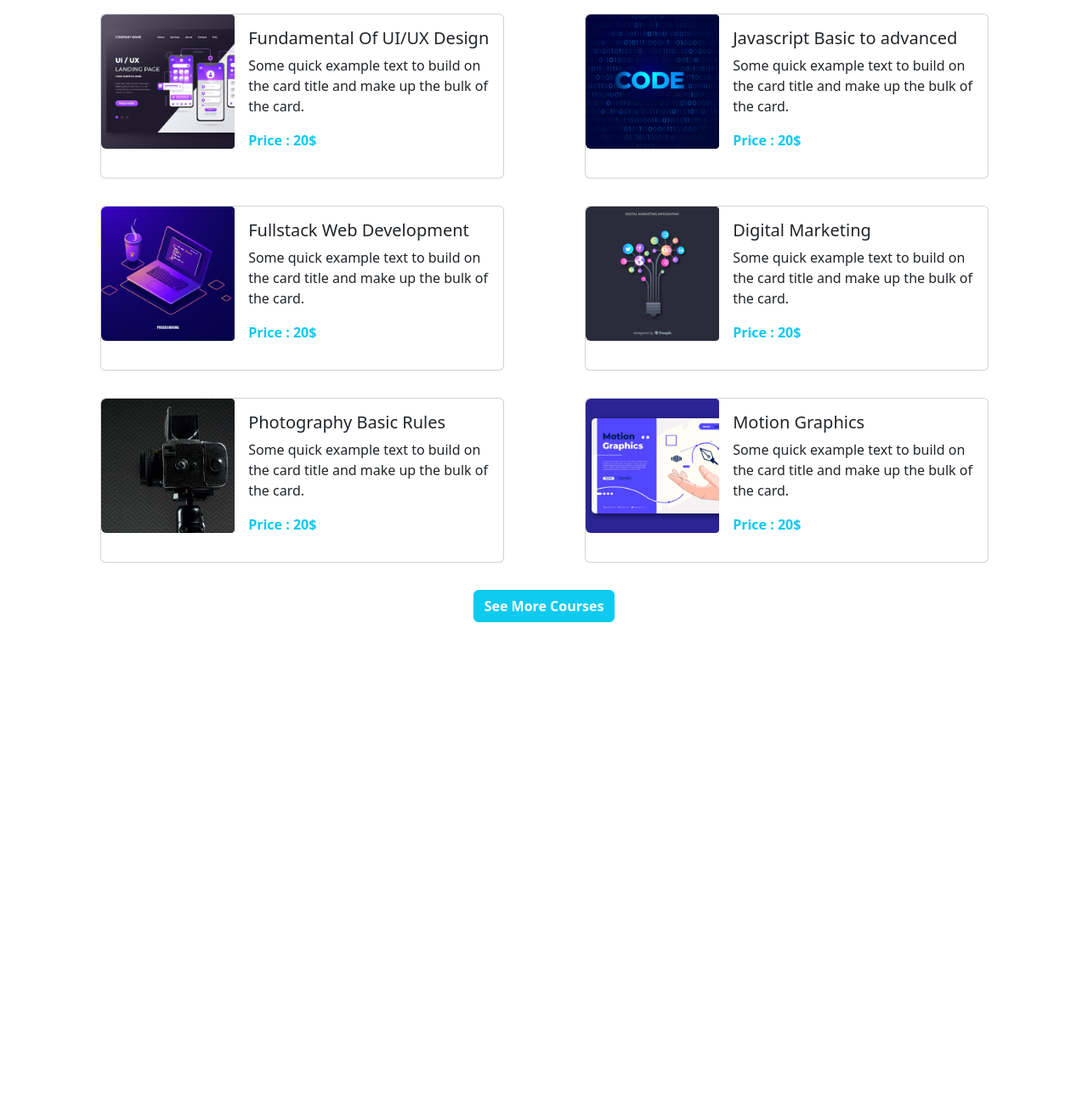
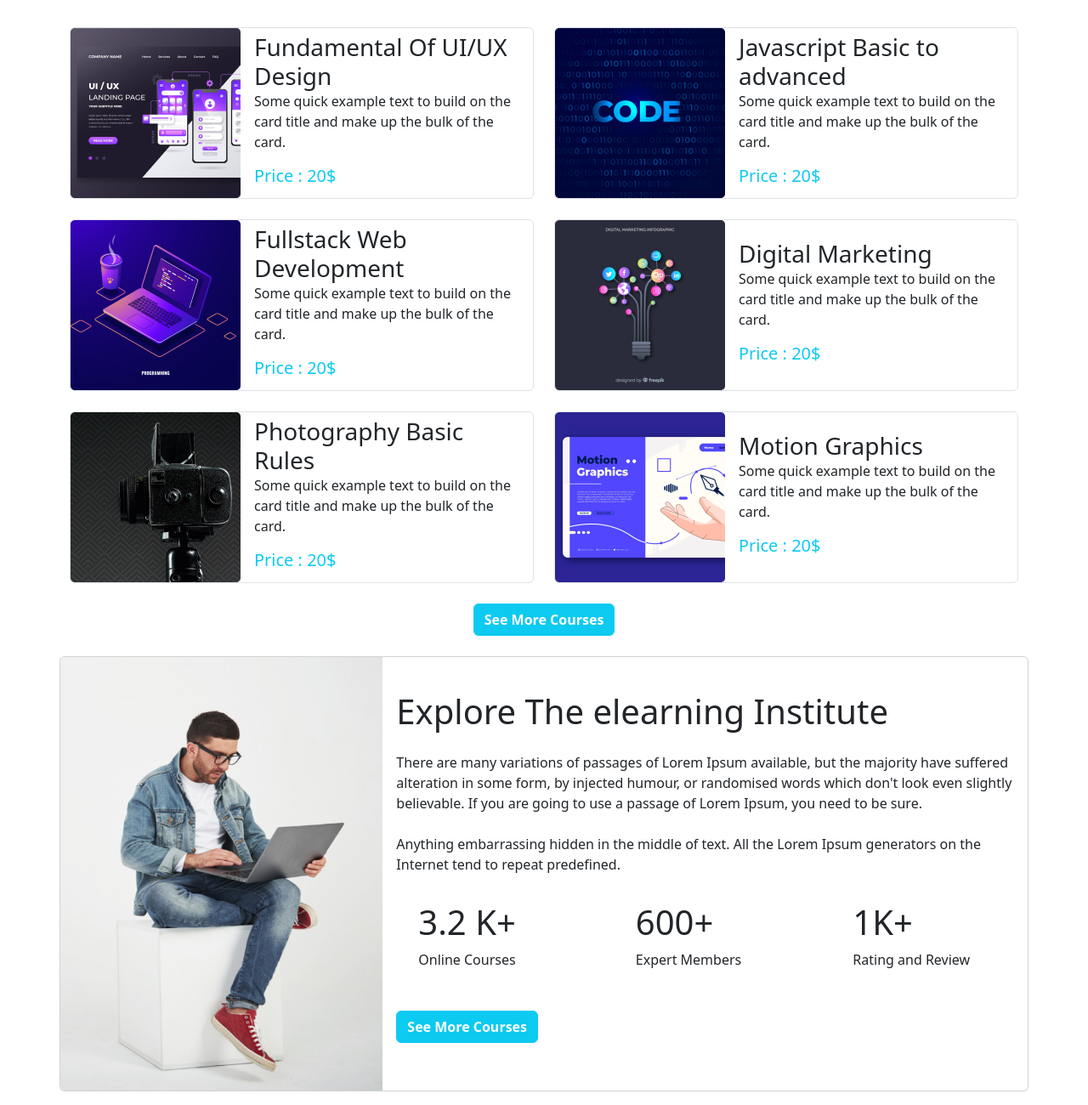
Before and after one commit to AsmI1294/EdTech, a plain HTML site: page index.html in a window 1280 px wide. Shown: the part 867-2167 px from the top of the page at 85% size. Before the commit the page ends 1615 px from the top, so only its background shows below. Drawn offline with nearby package versions, Linux system fonts and the light colour scheme.

Commit message:
updated courses part

```diff
--- a/index.html
+++ b/index.html
@@ -10,6 +10,7 @@
       integrity="sha384-gH2yIJqKdNHPEq0n4Mqa/HGKIhSkIHeL5AyhkYV8i59U5AR6csBvApHHNl/vI1Bx"
       crossorigin="anonymous"
     />
+    <link rel="stylesheet" href="style.css" />
   </head>
   <body>
     <header class="container">
@@ -177,138 +178,179 @@
           </p>
         </div>
 
-        <div class="row">
-          <div class="card my-3 col-lg-5 col-12 px-0 mx-lg-auto">
-            <div class="row g-0">
-              <div class="col-4">
+        <div class="row row-cols-1 row-cols-lg-2 g-4 my-2">
+          <div class="col">
+            <div class="border rounded-2 d-flex flex-column flex-md-row">
               <img
                 src="images/course/course-1.png"
-                  class="img-fluid rounded-start"
+                class="card-img-top w-50 widthCus"
                 alt="..."
               />
-              </div>
-              <div class="col-8">
-                <div class="card-body">
-                  <h5 class="card-title">Fundamental Of UI/UX Design</h5>
+              <div class="d-flex align-items-center flex-grow-md-1">
+                <div class="card-body px-3">
+                  <h3 class="card-title">Fundamental Of UI/UX Design</h3>
                   <p class="card-text">
                     Some quick example text to build on the card title and make
                     up the bulk of the card.
                   </p>
-                  <p class="text-info fw-bold">Price : 20$</p>
+                  <h5 class="text-info">Price : 20$</h5>
                 </div>
               </div>
             </div>
           </div>
-          <div class="card my-3 col-lg-5 col-12 px-0 mx-lg-auto">
-            <div class="row g-0">
-              <div class="col-md-4">
+          <div class="col">
+            <div class="border rounded-2 d-flex flex-column flex-md-row">
               <img
                 src="images/course/course-2.png"
-                  class="img-fluid rounded-start"
+                class="card-img-top w-50 widthCus"
                 alt="..."
               />
-              </div>
-              <div class="col-md-8">
-                <div class="card-body">
-                  <h5 class="card-title">Javascript Basic to advanced</h5>
+              <div class="d-flex align-items-center flex-grow-md-1">
+                <div class="card-body px-3">
+                  <h3 class="card-title">Javascript Basic to advanced</h3>
                   <p class="card-text">
                     Some quick example text to build on the card title and make
                     up the bulk of the card.
                   </p>
-                  <p class="text-info fw-bold">Price : 20$</p>
+                  <h5 class="text-info">Price : 20$</h5>
                 </div>
               </div>
             </div>
           </div>
-          <div class="card my-3 col-lg-5 col-12 px-0 mx-lg-auto">
-            <div class="row g-0">
-              <div class="col-md-4">
+          <div class="col">
+            <div class="border rounded-2 d-flex flex-column flex-md-row">
               <img
                 src="images/course/course-3.png"
-                  class="img-fluid rounded-start"
+                class="card-img-top w-50 widthCus"
                 alt="..."
               />
-              </div>
-              <div class="col-md-8">
-                <div class="card-body">
-                  <h5 class="card-title">Fullstack Web Development</h5>
+              <div class="d-flex align-items-center flex-grow-md-1">
+                <div class="card-body px-3">
+                  <h3 class="card-title">Fullstack Web Development</h3>
                   <p class="card-text">
                     Some quick example text to build on the card title and make
                     up the bulk of the card.
                   </p>
-                  <p class="text-info fw-bold">Price : 20$</p>
+                  <h5 class="text-info">Price : 20$</h5>
                 </div>
               </div>
             </div>
           </div>
-          <div class="card my-3 col-lg-5 col-12 px-0 mx-lg-auto">
-            <div class="row g-0">
-              <div class="col-md-4">
+          <div class="col">
+            <div class="border rounded-2 d-flex flex-column flex-md-row">
               <img
                 src="images/course/course-4.png"
-                  class="img-fluid rounded-start"
+                class="card-img-top w-50 widthCus"
                 alt="..."
               />
-              </div>
-              <div class="col-md-8">
-                <div class="card-body">
-                  <h5 class="card-title">Digital Marketing</h5>
+              <div class="d-flex align-items-center flex-grow-md-1">
+                <div class="card-body px-3">
+                  <h3 class="card-title">Digital Marketing</h3>
                   <p class="card-text">
                     Some quick example text to build on the card title and make
                     up the bulk of the card.
                   </p>
-                  <p class="text-info fw-bold">Price : 20$</p>
+                  <h5 class="text-info">Price : 20$</h5>
                 </div>
               </div>
             </div>
           </div>
-          <div class="card my-3 col-lg-5 col-12 px-0 mx-lg-auto">
-            <div class="row g-0">
-              <div class="col-md-4">
+          <div class="col">
+            <div class="border rounded-2 d-flex flex-column flex-md-row">
               <img
                 src="images/course/course-5.png"
-                  class="img-fluid rounded-start"
+                class="card-img-top w-50 widthCus"
                 alt="..."
               />
-              </div>
-              <div class="col-md-8">
-                <div class="card-body">
-                  <h5 class="card-title">Photography Basic Rules</h5>
+              <div class="d-flex align-items-center flex-grow-md-1">
+                <div class="card-body px-3">
+                  <h3 class="card-title">Photography Basic Rules</h3>
                   <p class="card-text">
                     Some quick example text to build on the card title and make
                     up the bulk of the card.
                   </p>
-                  <p class="text-info fw-bold">Price : 20$</p>
+                  <h5 class="text-info">Price : 20$</h5>
                 </div>
               </div>
             </div>
           </div>
-          <div class="card my-3 col-lg-5 col-12 px-0 mx-lg-auto">
-            <div class="row g-0">
-              <div class="col-md-4">
+          <div class="col">
+            <div class="border rounded-2 d-flex flex-column flex-md-row">
               <img
                 src="images/course/course-6.png"
-                  class="img-fluid rounded-start"
+                class="card-img-top w-50 widthCus"
                 alt="..."
               />
-              </div>
-              <div class="col-md-8">
-                <div class="card-body">
-                  <h5 class="card-title">Motion Graphics</h5>
+              <div class="d-flex align-items-center flex-grow-md-1">
+                <div class="card-body px-3">
+                  <h3 class="card-title">Motion Graphics</h3>
                   <p class="card-text">
                     Some quick example text to build on the card title and make
                     up the bulk of the card.
                   </p>
-                  <p class="text-info fw-bold">Price : 20$</p>
+                  <h5 class="text-info">Price : 20$</h5>
                 </div>
               </div>
             </div>
           </div>
         </div>
-        <div class="d-flex justify-content-center">
+        <div class="d-flex justify-content-center mb-2">
           <button class="fw-bold btn btn-info text-white my-3" type="submit">
             See More Courses
           </button>
+        </div>
+      </section>
+      <section>
+        <div class="row">
+          <div class="card mb-3 col-12 px-0">
+            <div class="row g-0">
+              <div class="col-md-4 col-sm-12">
+                <img
+                  src="images/working.png"
+                  class="img-fluid rounded-start"
+                  alt="..."
+                />
+              </div>
+              <div class="col-md-8 col-sm-12 my-auto">
+                <div class="card-body row gap-3">
+                  <h1 class="card-title col-12">
+                    Explore The elearning Institute
+                  </h1>
+                  <p class="card-text col-12">
+                    There are many variations of passages of Lorem Ipsum
+                    available, but the majority have suffered alteration in some
+                    form, by injected humour, or randomised words which don't
+                    look even slightly believable. If you are going to use a
+                    passage of Lorem Ipsum, you need to be sure.<br /><br />
+
+                    Anything embarrassing hidden in the middle of text. All the
+                    Lorem Ipsum generators on the Internet tend to repeat
+                    predefined.
+                  </p>
+                  <div class="col-3 mx-auto">
+                    <h1>3.2 K+</h1>
+                    <p>Online Courses</p>
+                  </div>
+                  <div class="col-3 mx-auto">
+                    <h1>600+</h1>
+                    <p>Expert Members</p>
+                  </div>
+                  <div class="col-3 mx-auto">
+                    <h1>1K+</h1>
+                    <p>Rating and Review</p>
+                  </div>
+                  <div class="d-flex justify-content-start">
+                    <button
+                      class="fw-bold btn btn-info text-white my-3"
+                      type="submit"
+                    >
+                      See More Courses
+                    </button>
+                  </div>
+                </div>
+              </div>
+            </div>
+          </div>
         </div>
       </section>
     </main>
--- a/style.css
+++ b/style.css
@@ -0,0 +1,5 @@
+@media only screen and (max-width: 768px) {
+  .widthCus {
+    width: 100% !important;
+  }
+}
```
Lines whose indentation alone changed are shown as unchanged.
